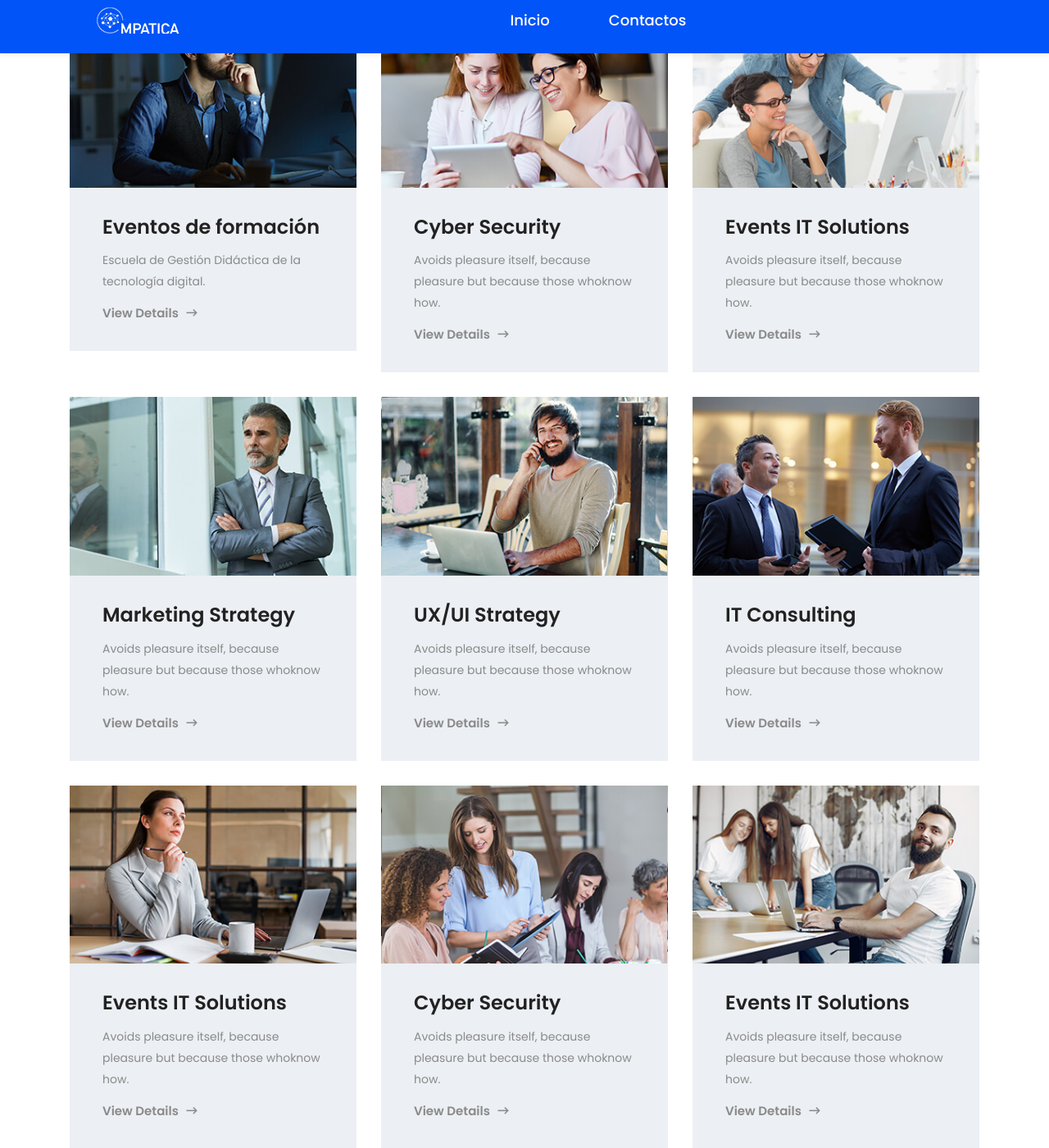
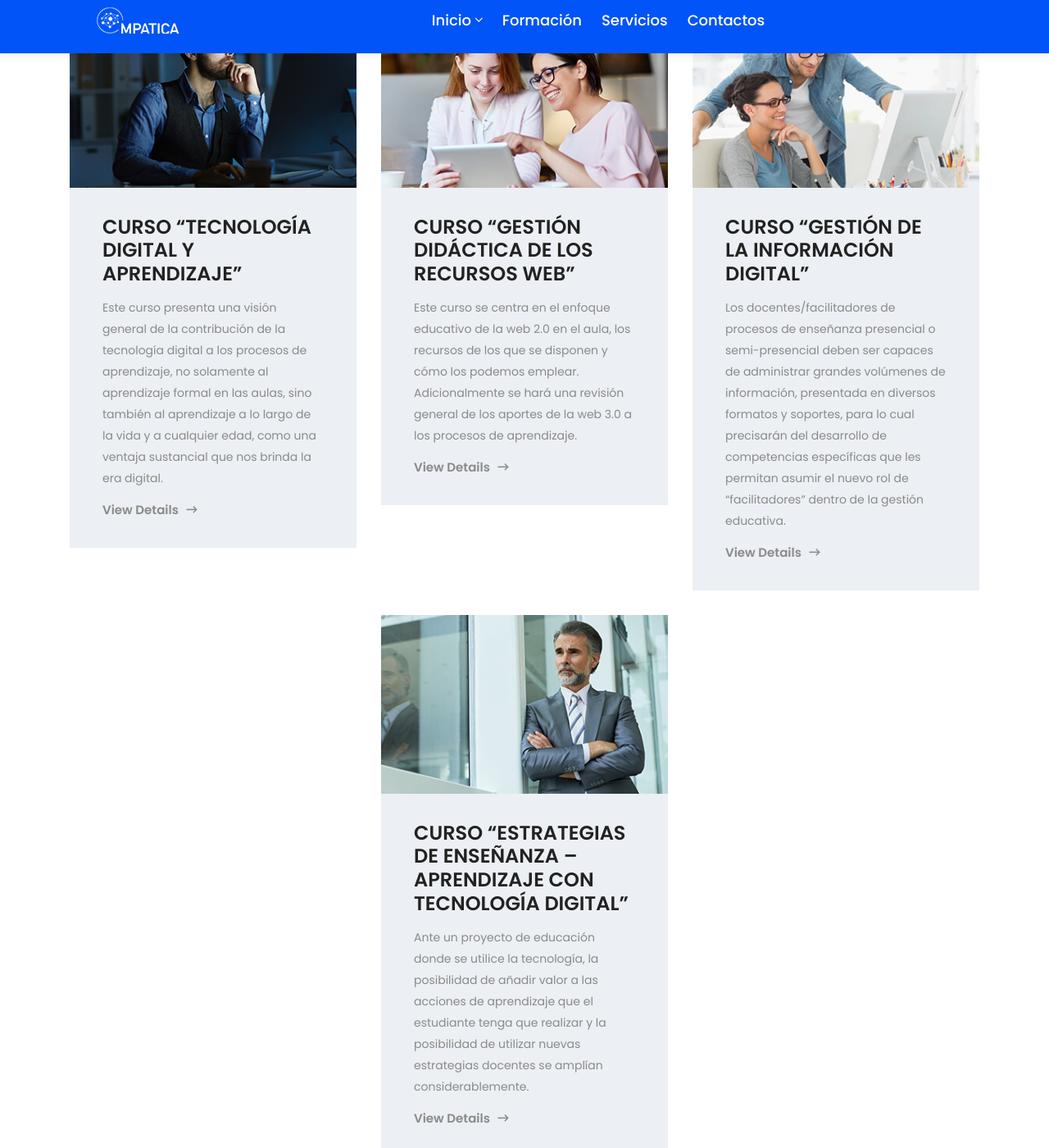
Before and after one commit to elemprendedoronline/mpatica, a Jekyll site: the page built from nuestros-servicios.html, in a window 1280 px wide and 1400 px high, scrolled down 929 px. Shown: the whole window at 82% size. Built offline with Jekyll 4.4.1, drawn with Linux system fonts in a browser that asks for light colours.

Commit message:
cambio en el contenido de Formación

```diff
--- a/nuestros-servicios.html
+++ b/nuestros-servicios.html
@@ -8,114 +8,59 @@ title: Formación
 <section class="case-study-area pb-130 case-page-1">
     <div class="container">
         <div class="row justify-content-center">
+
             <div class="col-lg-4 col-md-7 col-sm-9">
                 <div class="case-item mt-30">
                     <div class="case-thumb">
                         <img src="/assets/images/case-1.jpg" alt="case">
                     </div>
                     <div class="case-content white-bg">
-                        <h4 class="title">Eventos de formación</h4>
-                        <p>Escuela de Gestión Didáctica de la tecnología digital.</p>
+                        <h4 class="title">CURSO “TECNOLOGÍA DIGITAL Y APRENDIZAJE”</h4>
+                        <p>Este curso presenta una visión general de la contribución de la tecnología digital a los procesos de aprendizaje, no solamente al aprendizaje formal en las aulas, sino también al aprendizaje a lo largo de la vida y a cualquier edad, como una ventaja sustancial que nos brinda la era digital.</p>
                         <a href="#">View Details <i class="far fa-long-arrow-right"></i></a>
                     </div>
                 </div>
             </div>
+
             <div class="col-lg-4 col-md-7 col-sm-9">
                 <div class="case-item mt-30">
                     <div class="case-thumb">
                         <img src="/assets/images/case-2.jpg" alt="case">
                     </div>
                     <div class="case-content white-bg">
-                        <h4 class="title">Cyber Security</h4>
-                        <p>Avoids pleasure itself, because pleasure but because those whoknow how.</p>
+                        <h4 class="title">CURSO “GESTIÓN DIDÁCTICA DE LOS RECURSOS WEB”</h4>
+                        <p>Este curso se centra en el enfoque educativo de la web 2.0 en el aula, los recursos de los que se disponen y cómo los podemos emplear. Adicionalmente se hará una revisión general de los aportes de la web 3.0 a los procesos de aprendizaje.</p>
                         <a href="#">View Details <i class="far fa-long-arrow-right"></i></a>
                     </div>
                 </div>
             </div>
+
             <div class="col-lg-4 col-md-7 col-sm-9">
                 <div class="case-item mt-30">
                     <div class="case-thumb">
                         <img src="/assets/images/case-3.jpg" alt="case">
                     </div>
                     <div class="case-content white-bg">
-                        <h4 class="title">Events IT Solutions</h4>
-                        <p>Avoids pleasure itself, because pleasure but because those whoknow how.</p>
+                        <h4 class="title">CURSO “GESTIÓN DE LA INFORMACIÓN DIGITAL”</h4>
+                        <p>Los docentes/facilitadores de procesos de enseñanza presencial o semi-presencial deben ser capaces de administrar grandes volúmenes de información, presentada en diversos formatos y soportes, para lo cual precisarán del desarrollo de competencias específicas que les permitan asumir el nuevo rol de “facilitadores” dentro de la gestión educativa.</p>
                         <a href="#">View Details <i class="far fa-long-arrow-right"></i></a>
                     </div>
                 </div>
             </div>
+
             <div class="col-lg-4 col-md-7 col-sm-9">
                 <div class="case-item mt-30">
                     <div class="case-thumb">
                         <img src="/assets/images/case-10.jpg" alt="case">
                     </div>
                     <div class="case-content white-bg">
-                        <h4 class="title">Marketing Strategy</h4>
-                        <p>Avoids pleasure itself, because pleasure but because those whoknow how.</p>
+                        <h4 class="title">CURSO “ESTRATEGIAS DE ENSEÑANZA –APRENDIZAJE CON TECNOLOGÍA DIGITAL”</h4>
+                        <p>Ante un proyecto de educación donde se utilice la tecnología, la posibilidad de añadir valor a las acciones de aprendizaje que el estudiante tenga que realizar y la posibilidad de utilizar nuevas estrategias docentes se amplían considerablemente.</p>
                         <a href="#">View Details <i class="far fa-long-arrow-right"></i></a>
                     </div>
                 </div>
             </div>
-            <div class="col-lg-4 col-md-7 col-sm-9">
-                <div class="case-item mt-30">
-                    <div class="case-thumb">
-                        <img src="/assets/images/case-11.jpg" alt="case">
-                    </div>
-                    <div class="case-content white-bg">
-                        <h4 class="title">UX/UI Strategy</h4>
-                        <p>Avoids pleasure itself, because pleasure but because those whoknow how.</p>
-                        <a href="#">View Details <i class="far fa-long-arrow-right"></i></a>
-                    </div>
-                </div>
-            </div>
-            <div class="col-lg-4 col-md-7 col-sm-9">
-                <div class="case-item mt-30">
-                    <div class="case-thumb">
-                        <img src="/assets/images/case-12.jpg" alt="case">
-                    </div>
-                    <div class="case-content white-bg">
-                        <h4 class="title">IT Consulting</h4>
-                        <p>Avoids pleasure itself, because pleasure but because those whoknow how.</p>
-                        <a href="#">View Details <i class="far fa-long-arrow-right"></i></a>
-                    </div>
-                </div>
-            </div>
-            <div class="col-lg-4 col-md-7 col-sm-9">
-                <div class="case-item mt-30">
-                    <div class="case-thumb">
-                        <img src="/assets/images/case-7.jpg" alt="case">
-                    </div>
-                    <div class="case-content white-bg">
-                        <h4 class="title">Events IT Solutions</h4>
-                        <p>Avoids pleasure itself, because pleasure but because those whoknow how.</p>
-                        <a href="#">View Details <i class="far fa-long-arrow-right"></i></a>
-                    </div>
-                </div>
-            </div>
-            <div class="col-lg-4 col-md-7 col-sm-9">
-                <div class="case-item mt-30">
-                    <div class="case-thumb">
-                        <img src="/assets/images/case-8.jpg" alt="case">
-                    </div>
-                    <div class="case-content white-bg">
-                        <h4 class="title">Cyber Security</h4>
-                        <p>Avoids pleasure itself, because pleasure but because those whoknow how.</p>
-                        <a href="#">View Details <i class="far fa-long-arrow-right"></i></a>
-                    </div>
-                </div>
-            </div>
-            <div class="col-lg-4 col-md-7 col-sm-9">
-                <div class="case-item mt-30">
-                    <div class="case-thumb">
-                        <img src="/assets/images/case-9.jpg" alt="case">
-                    </div>
-                    <div class="case-content white-bg">
-                        <h4 class="title">Events IT Solutions</h4>
-                        <p>Avoids pleasure itself, because pleasure but because those whoknow how.</p>
-                        <a href="#">View Details <i class="far fa-long-arrow-right"></i></a>
-                    </div>
-                </div>
-            </div>
+
         </div>
     </div>
 </section>
```
Also changed, not shown: _data/navigation.yml (+7 -4 lines).
